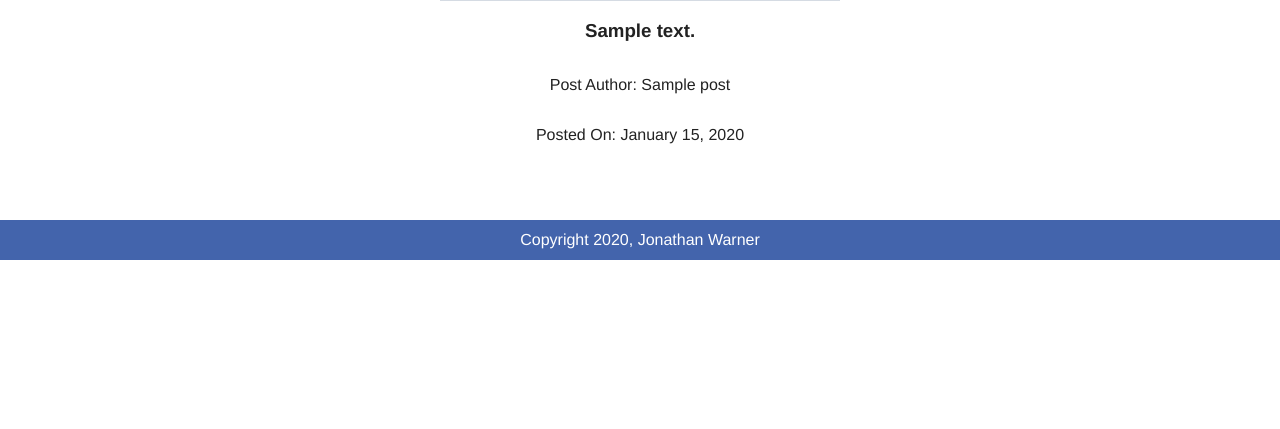
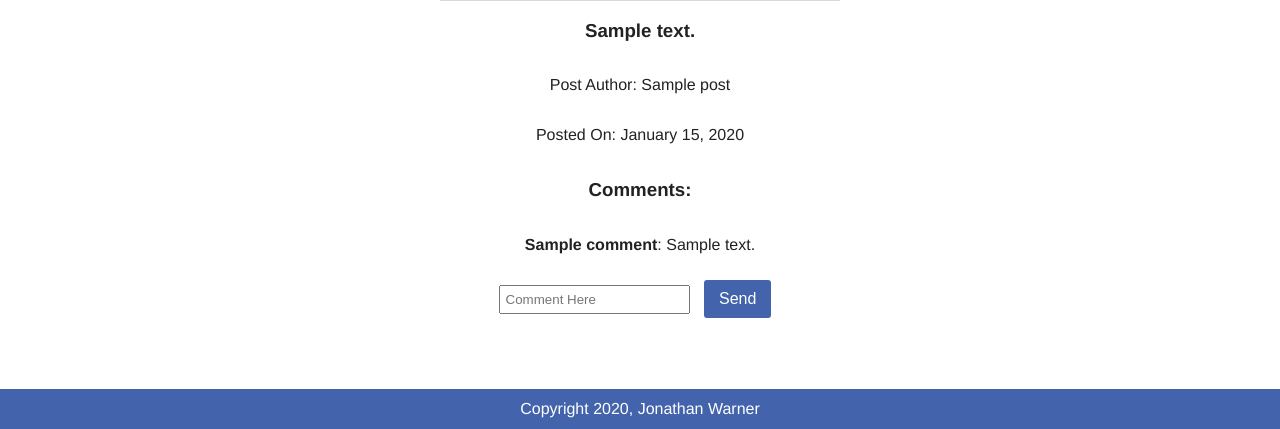
Before and after one commit to jewarner57/MakeOverflow, a Flask app: template templates/view-post.html in a window 1280 px wide. Shown: the part 407-836 px from the top of the page. Before the commit the page ends 667 px from the top, so only its background shows below. Run offline with Flask 2, Linux system fonts and the light colour scheme; the template is opened without the code that fills it: most values are stand-ins (such as "Sample title", 1, 10 or a date in 2020); grey boxes marked "Sample" are stand-in pictures; some libraries are stand-ins or nearby versions.

Commit message:
feat add comment functionality to posts

```diff
--- a/app.py
+++ b/app.py
@@ -119,11 +119,9 @@ def login():
         # check if user exists and password matches hash
         if not user or not check_password_hash(user["password"], password):
             flash("The email or password you entered is invalid")
-            return redirect(url_for('login'))
+            return render_template('login.html')
 
         userObj = User(user)
-
-        print(remember)
 
         login_user(userObj, remember=remember)
 
@@ -255,9 +253,11 @@ def view_post(post_id):
     """Display a post by its id"""
 
     post = mongo.db.posts.find_one_or_404({"_id": ObjectId(post_id)})
+    comments = mongo.db.comments.find({"post_id": post_id})
 
     context = {
-        "post": post
+        "post": post,
+        "comments": comments
     }
 
     return render_template('view-post.html', **context)
@@ -321,5 +321,28 @@ def delete_post(post_id):
         return redirect(url_for("view_post", post_id=post_id))
 
 
+############################################################
+# COMMENT ROUTES
+############################################################
+@app.route('/comment/<post_id>', methods=["POST"])
+@login_required
+def comment(post_id):
+    """Save the users comment and send them back to the post they commented on"""
+
+    commentText = request.form.get("comment")
+
+    comment = {
+        "post_id": post_id,
+        "author": current_user.id,
+        "author_name": current_user.name,
+        "text": commentText,
+        "post_date": datetime.now()
+    }
+
+    mongo.db.comments.insert_one(comment)
+
+    return redirect(url_for('view_post', post_id=post_id))
+
+
 if __name__ == '__main__':
     app.run(debug=True)
--- a/templates/edit-post.html
+++ b/templates/edit-post.html
@@ -14,8 +14,8 @@
                     placeholder="Link to image">
 
                 <label for="content">Post Content</label>
-                <input type="text" id="content" name="content" value="{{post.content}}" placeholder="My Post Text..."
-                    required="true">
+                <textarea id="content" name="content" placeholder="My Post Text..."
+                    required="true">{{post.content}}</textarea>
 
                 <input type="submit" class="submit" value="Submit!">
 
--- a/templates/view-post.html
+++ b/templates/view-post.html
@@ -19,6 +19,18 @@
         <input type="submit" class="button danger" value="Delete Post">
     </form>
     {% endif %}
+
+
+    <h3>Comments:</h3>
+
+    {% for comment in comments %}
+    <p><b>{{comment.author_name}}</b>: {{comment.text}}</p>
+    {% endfor %}
+
+    <form method="POST" action="/comment/{{post._id}}">
+        <input type="text" name="comment" value="" placeholder="Comment Here">
+        <input type="submit" class="button" value="Send">
+    </form>
 </section>
 
 {% endblock content %}
```
